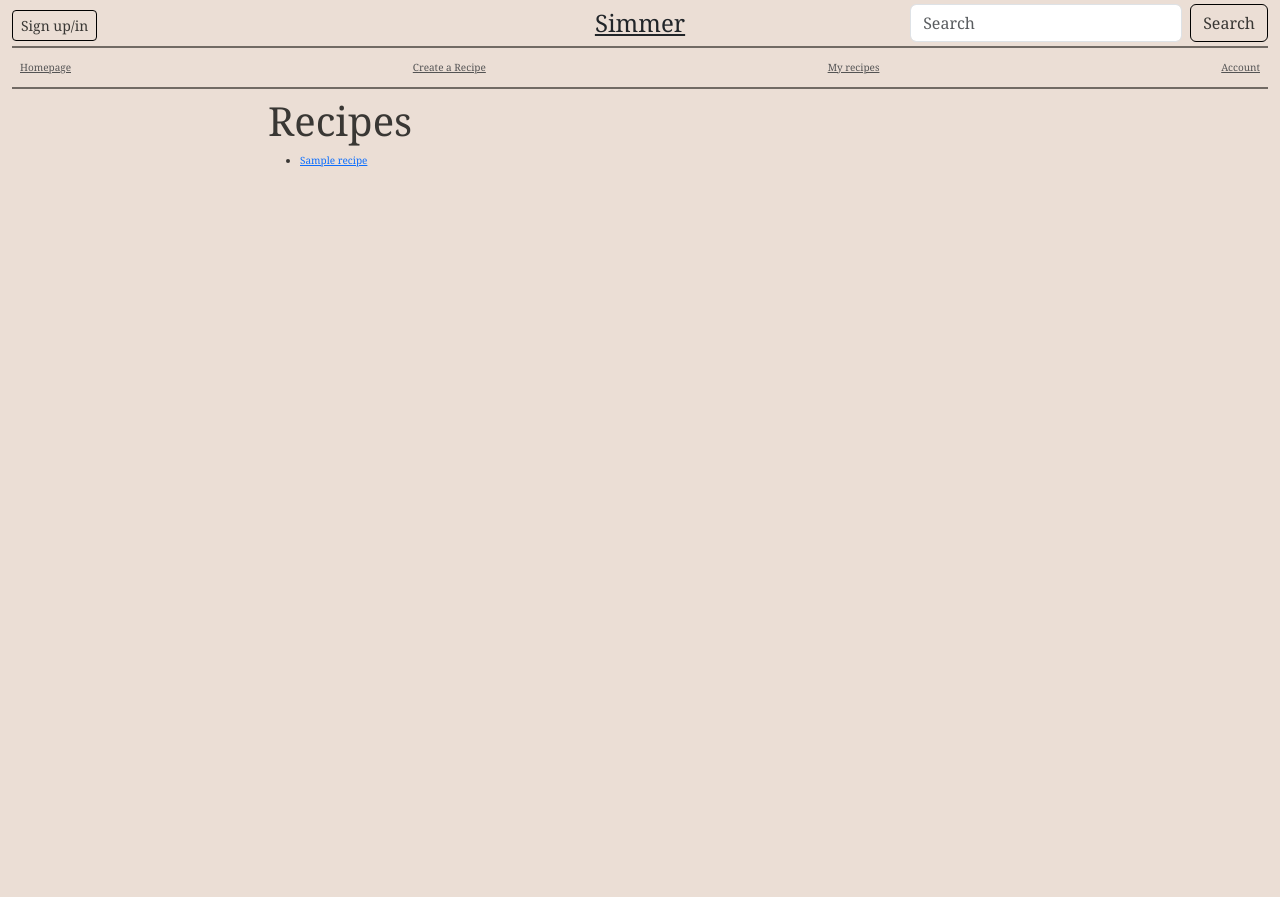
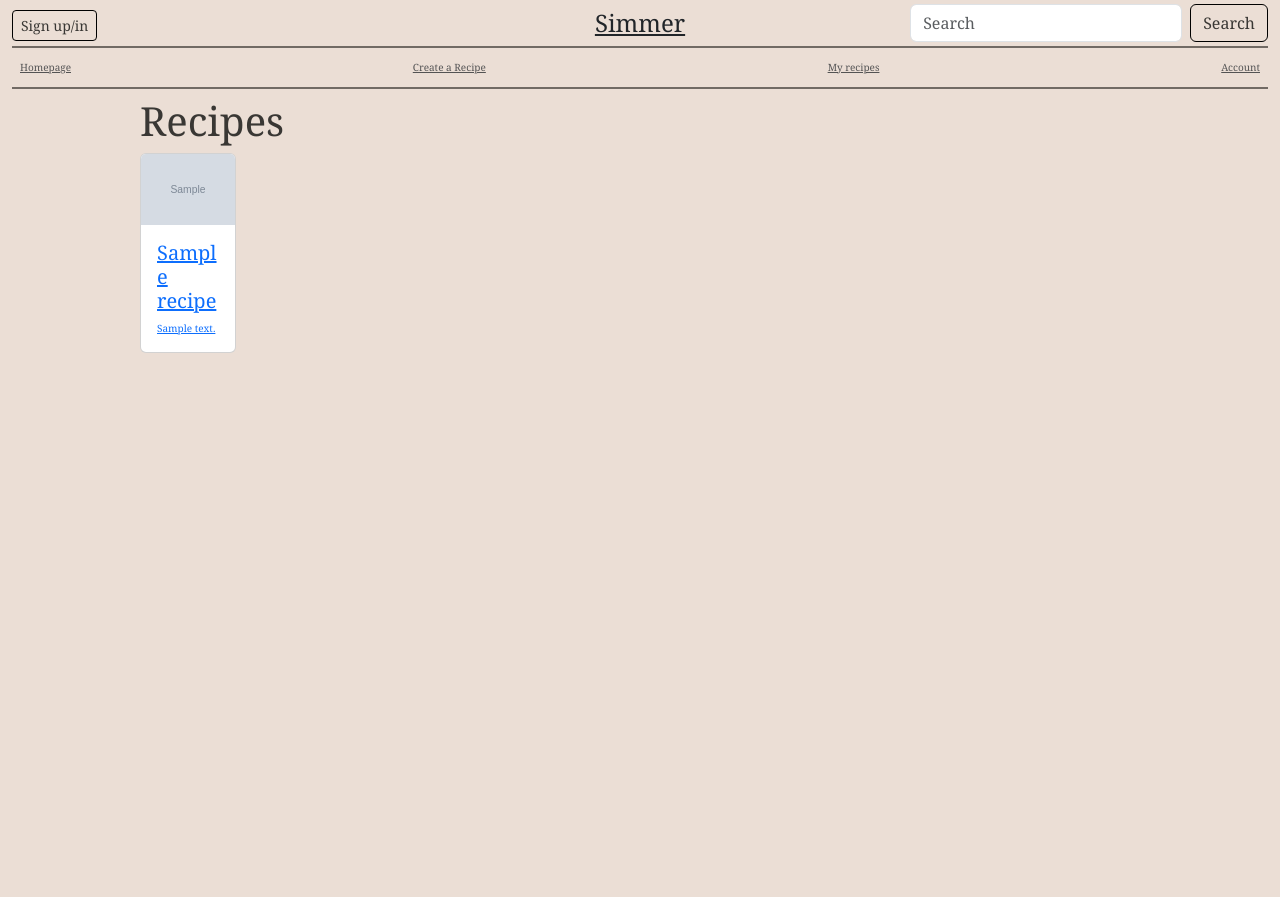
Before and after one commit to Bat-Jen-21/simmer-final-project, a Django app: page / in a window 1280 px wide. Before the commit the page ends 167 px from the top, so only its background shows below. Run offline with Django 5.2, Linux system fonts and the light colour scheme; tables that the repository leaves empty hold one stand-in row (values such as "Sample post"); grey boxes marked "Sample" are stand-in pictures.

Commit message:
Began card design

```diff
--- a/recipes/templates/recipes/index.html
+++ b/recipes/templates/recipes/index.html
@@ -2,13 +2,20 @@
 
 {% block title %}
     <title> Homepage </title>
+    {% load static %}
 {% endblock %}
 
 {% block content %}
     <h1>Recipes</h1>
-    <ul>
         {% for recipe in recipes %}
-        <li><a href="{% url 'view' recipe.id %}">{{ recipe.title }}</a></li>
+        <div class="card" style="width:6rem; height:auto">
+            <a href="{% url 'view' recipe.id %}" class="card-link">
+                <img src="{{ recipe.image.url }}" alt="{{recipe.title}}" class="card-img-top">
+                <div class="card-body">
+                    <h5 class="card-title">{{ recipe.title }}</h5>
+                    <p class="card-text">{{ recipe.description }}</p>
+                </div>
+            </a>
+        </div>
         {% endfor %}
-    </ul>
     {% endblock %}
--- a/static/css/styles.css
+++ b/static/css/styles.css
@@ -5,11 +5,7 @@ body {
     background-color: #ebded5;
     font-size: x-small;
     color: #393734;
-    display:flex;
     max-width: 100%;
-    justify-content: center;
-    align-items: center;
-
 }
 
 header {
@@ -20,12 +16,13 @@ header {
 
 
 .left-border, .right-border{
-    height: 100vg;
-    min-width: 20%;
+    height: 100vh;
+    width: 10%;
 }
 
 .main-content{
     box-sizing: border-box;
+    width: 80%;
 }
 
 
@@ -77,13 +74,13 @@ ol#instruct-list, ol#ingredients-list {
     text-align: center;
 }
 
-img{
+/*img{
     max-width: 85%;
     height: auto;
-}
+}*/
 
 #thumbnailImage{
-    float: right;
+    float: center;
 }
 
 #creationDate{
@@ -99,3 +96,8 @@ img{
     padding-top: 30px;
 
 }
+
+.img-thumbnail{
+    max-width: 100%;
+    height: auto;
+}
```
